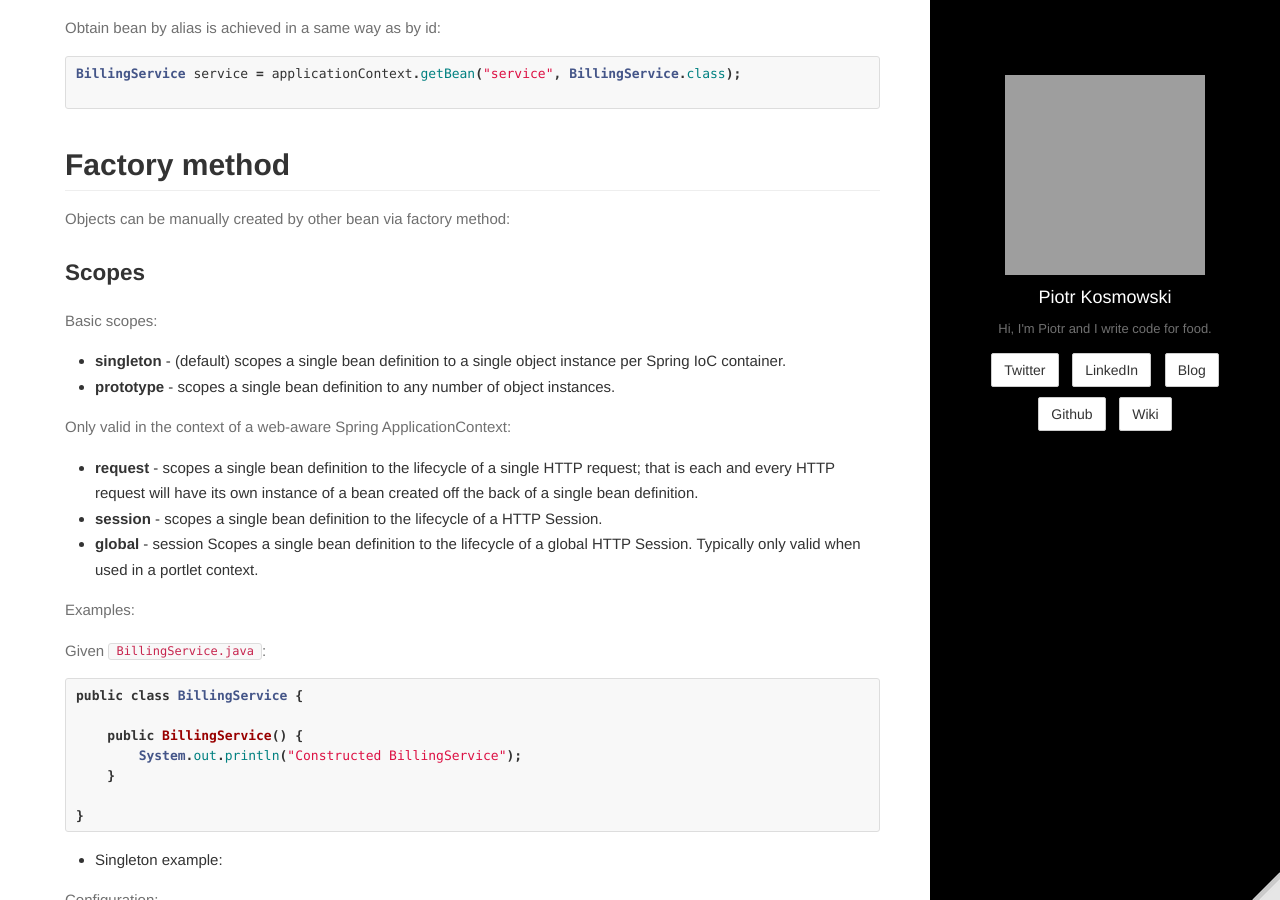
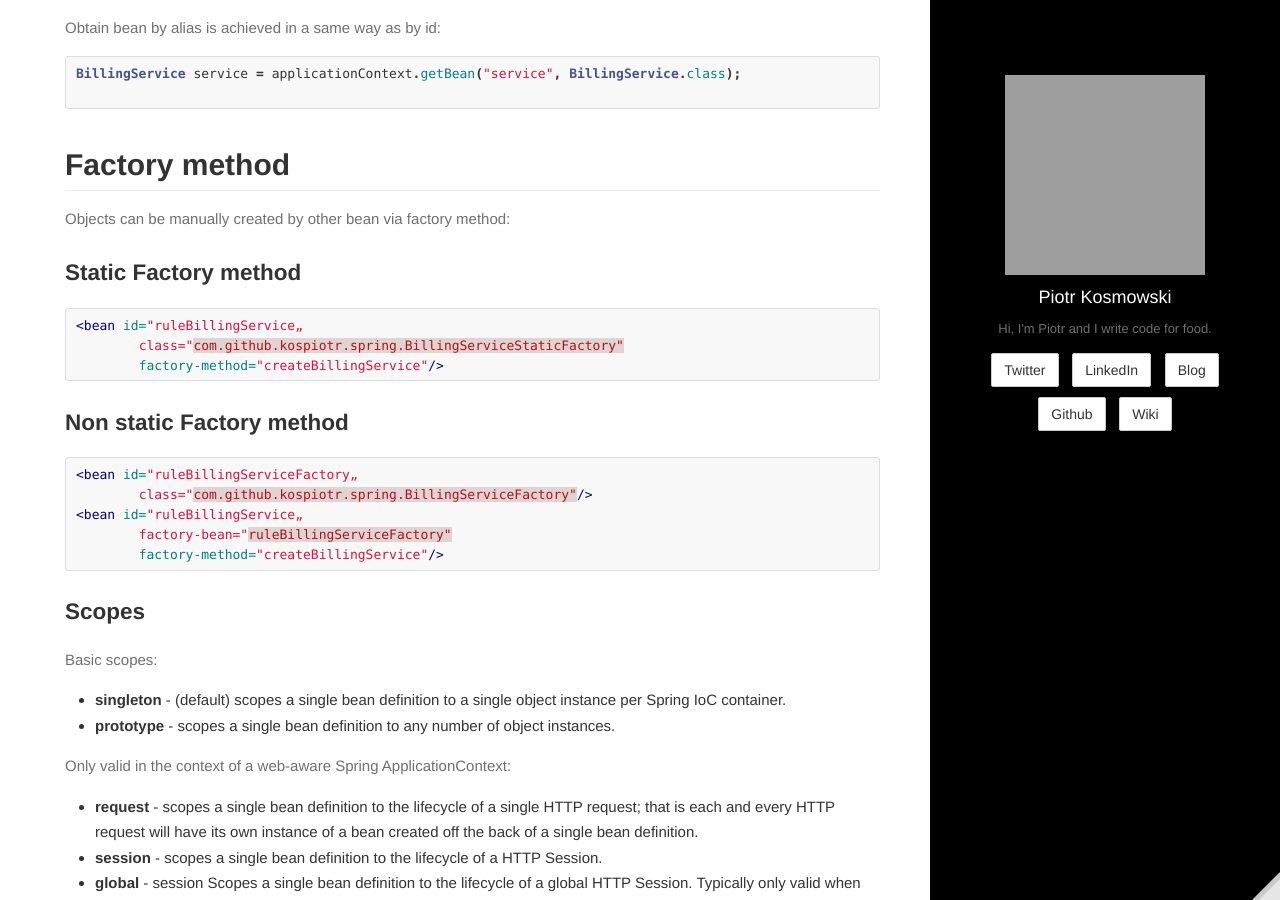
Before and after one commit to kospiotr/kospiotr.github.io, a Jekyll site: the page built from wiki/spring-framework.md, in a window 1280 px wide and 900 px high, scrolled down 6520 px. Built offline with Jekyll 4.4.1, drawn with Linux system fonts in a browser that asks for light colours; nearby versions of some CDN libraries; library files that are not in the unit come from our copies; Markdown is read by kramdown in place of the engine named in the settings; grey boxes are pictures that could not be loaded.

Commit message:
Update spring-framework.md

````diff
--- a/wiki/spring-framework.md
+++ b/wiki/spring-framework.md
@@ -293,6 +293,23 @@ BillingService service = applicationContext.getBean("service", BillingService.cl
 ##Factory method
 Objects can be manually created by other bean via factory method:
 
+###Static Factory method
+
+```xml
+<bean id="ruleBillingService„
+	class="com.github.kospiotr.spring.BillingServiceStaticFactory"
+	factory-method="createBillingService"/>
+```
+
+###Non static Factory method
+
+```xml
+<bean id="ruleBillingServiceFactory„
+	class="com.github.kospiotr.spring.BillingServiceFactory"/>
+<bean id="ruleBillingService„
+	factory-bean="ruleBillingServiceFactory"
+	factory-method="createBillingService"/>
+```
 
 ###Scopes
 Basic scopes:
````
